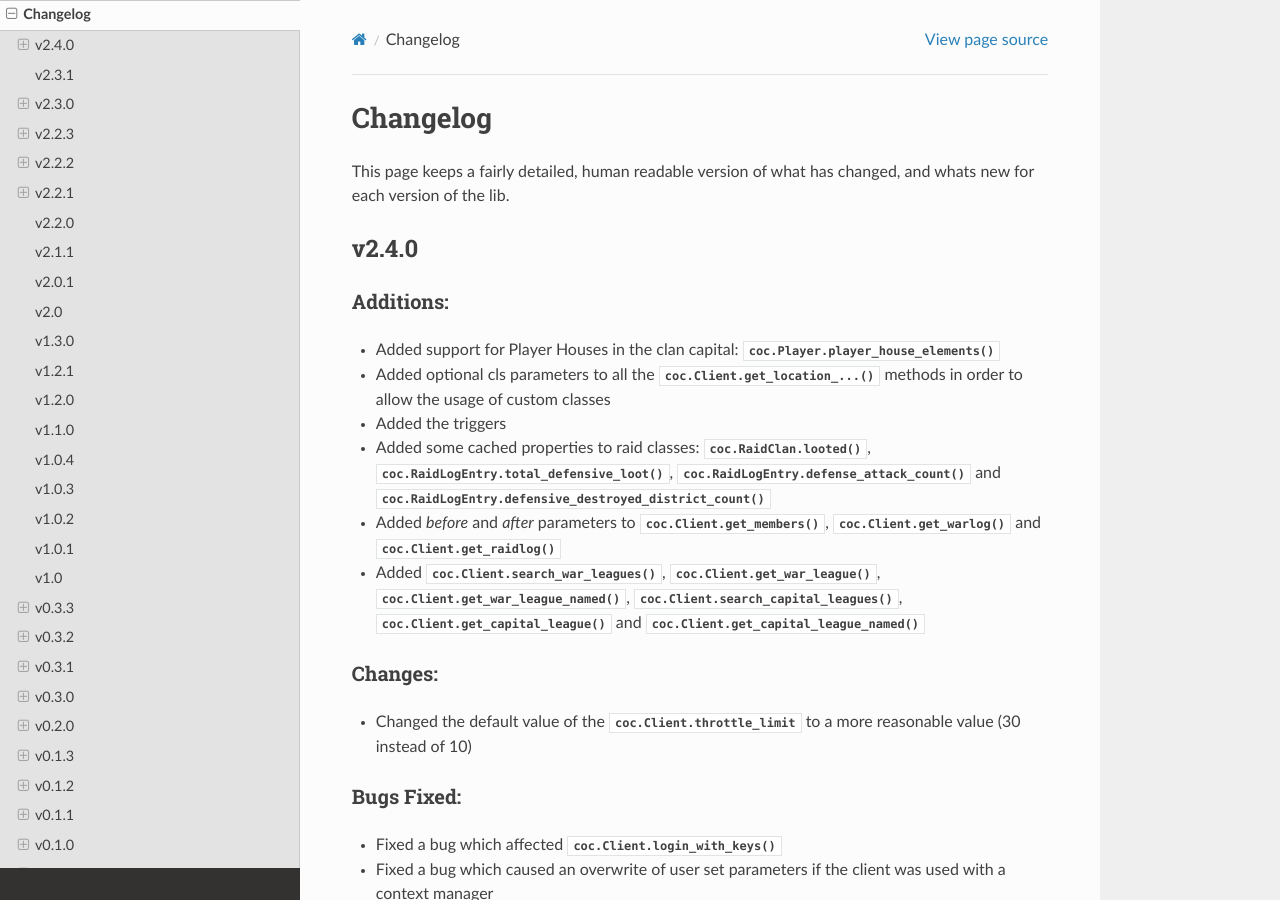
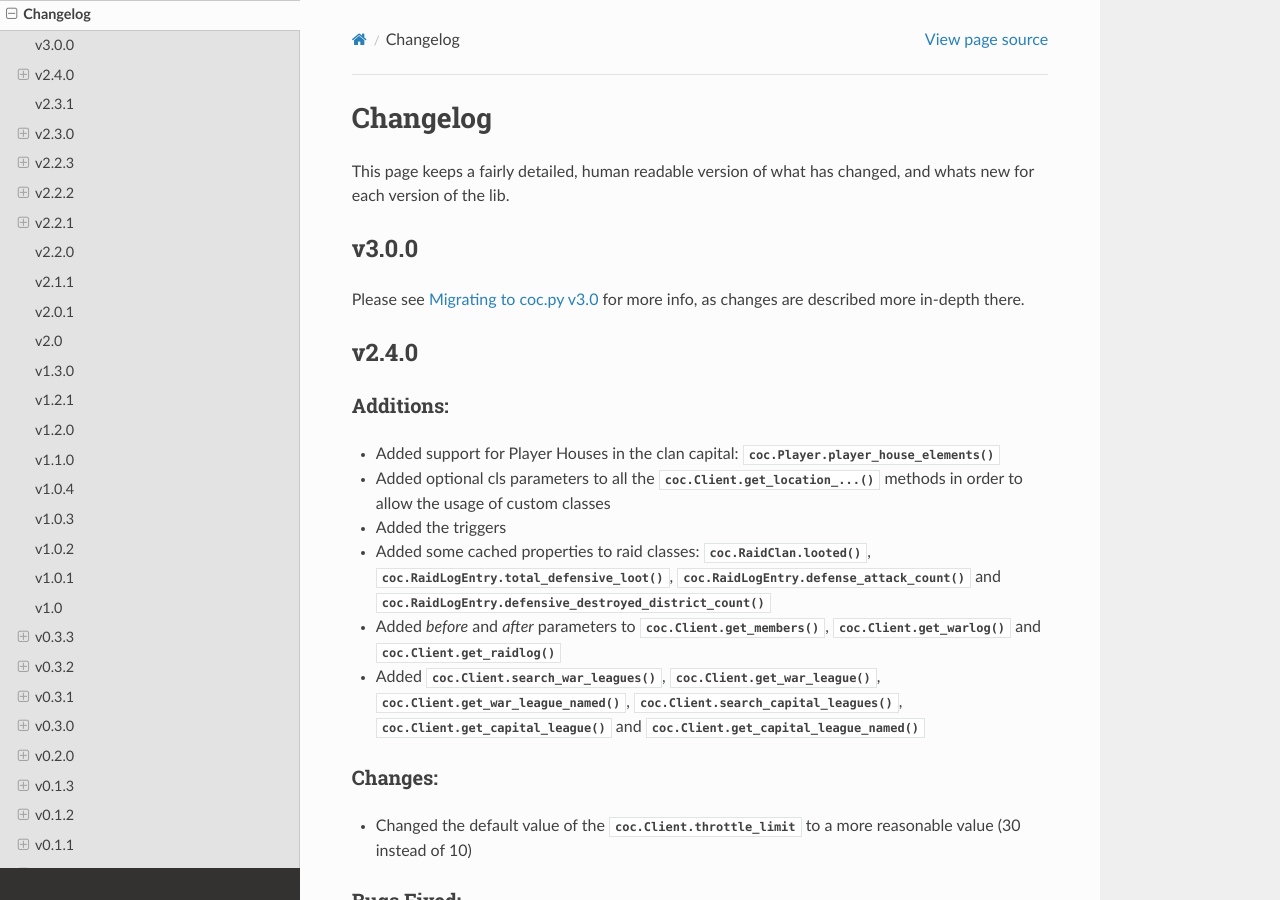
Before and after one commit to mathsman5133/coc.py, a Sphinx documentation site: the page built from docs/miscellaneous/changelog.rst, in a window 1280 px wide and 900 px high. Built offline with Sphinx 7.4.7 and the Read the Docs theme 2.0.0, drawn with Linux system fonts in a browser that asks for light colours.

Commit message:
Add changelog entry

```diff
--- a/docs/miscellaneous/changelog.rst
+++ b/docs/miscellaneous/changelog.rst
@@ -6,6 +6,10 @@ Changelog
 ===========
 This page keeps a fairly detailed, human readable version
 of what has changed, and whats new for each version of the lib.
+
+v3.0.0
+------
+Please see :ref:`migrating_to_v3_0` for more info, as changes are described more in-depth there.
 
 v2.4.0
 ------
```
